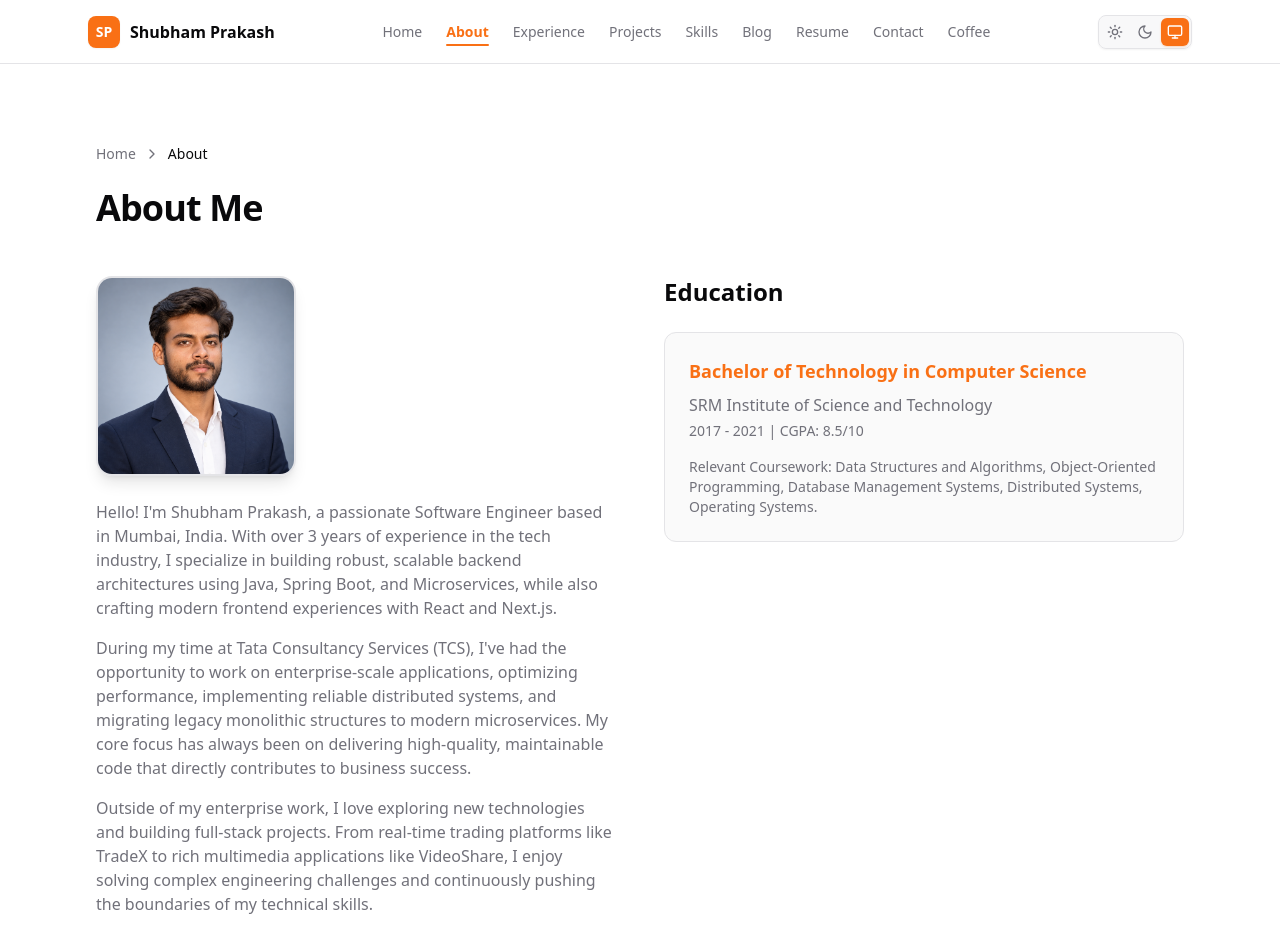
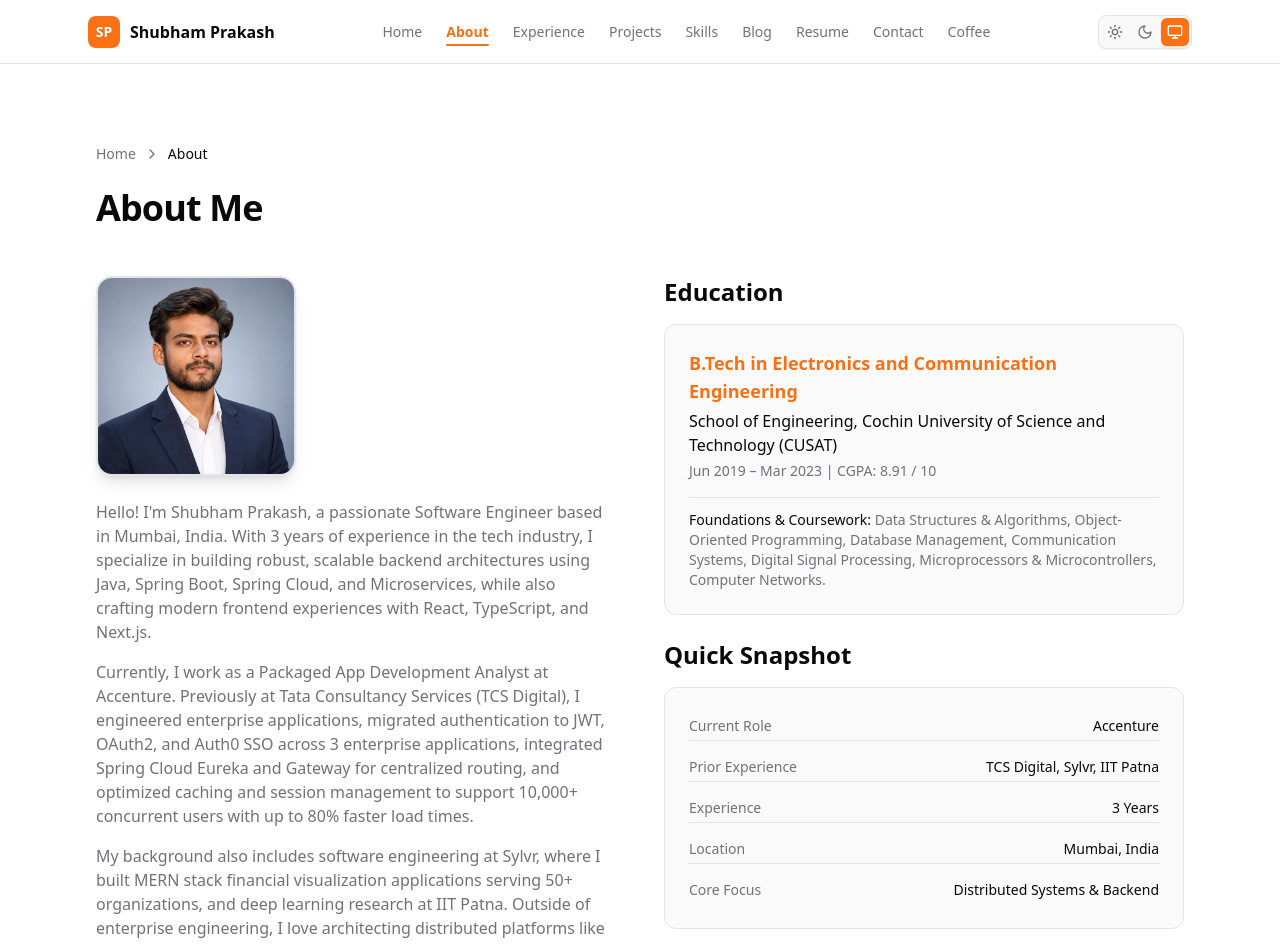
Before and after one commit to shubhamprakash681/portfolio, a Next.js app: page /about in a window 1280 px wide. Shown: the top 944 px of the page. Built offline with nearby package versions, Linux system fonts and the light colour scheme; no server answers.

Commit message:
Update About sections for clarity and accuracy; remove outdated resume file

```diff
--- a/src/app/about/page.tsx
+++ b/src/app/about/page.tsx
@@ -31,33 +31,64 @@ export default function AboutPage() {
           <div className="prose prose-invert max-w-none text-muted-foreground mt-6 space-y-4">
             <p>
               Hello! I&apos;m Shubham Prakash, a passionate Software Engineer based in Mumbai, India.
-              With over 3 years of experience in the tech industry, I specialize in building robust,
-              scalable backend architectures using Java, Spring Boot, and Microservices, while also
-              crafting modern frontend experiences with React and Next.js.
+              With 3 years of experience in the tech industry, I specialize in building robust,
+              scalable backend architectures using Java, Spring Boot, Spring Cloud, and Microservices, while also
+              crafting modern frontend experiences with React, TypeScript, and Next.js.
             </p>
             <p>
-              During my time at Tata Consultancy Services (TCS), I&apos;ve had the opportunity to work on
-              enterprise-scale applications, optimizing performance, implementing reliable distributed systems,
-              and migrating legacy monolithic structures to modern microservices. My core focus has always
-              been on delivering high-quality, maintainable code that directly contributes to business success.
+              Currently, I work as a Packaged App Development Analyst at Accenture. Previously at Tata Consultancy
+              Services (TCS Digital), I engineered enterprise applications, migrated authentication to JWT, OAuth2,
+              and Auth0 SSO across 3 enterprise applications, integrated Spring Cloud Eureka and Gateway for centralized routing,
+              and optimized caching and session management to support 10,000+ concurrent users with up to 80% faster load times.
             </p>
             <p>
-              Outside of my enterprise work, I love exploring new technologies and building full-stack projects.
-              From real-time trading platforms like TradeX to rich multimedia applications like VideoShare,
-              I enjoy solving complex engineering challenges and continuously pushing the boundaries of my technical skills.
+              My background also includes software engineering at Sylvr, where I built MERN stack financial visualization applications
+              serving 50+ organizations, and deep learning research at IIT Patna. Outside of enterprise engineering, I love
+              architecting distributed platforms like TradeX (a realtime paper trading platform with Kafka, WebSockets, and Redis)
+              and VideoShare.
             </p>
           </div>
         </FadeIn>
-        <FadeIn direction="up" delay={0.2}>
-          <h3 className="text-2xl font-bold mb-6 text-foreground">Education</h3>
-          <Card className="p-6">
-            <h4 className="text-lg font-semibold text-primary">Bachelor of Technology in Computer Science</h4>
-            <p className="text-muted-foreground mt-2">SRM Institute of Science and Technology</p>
-            <p className="text-sm text-muted-foreground mt-1">2017 - 2021 | CGPA: 8.5/10</p>
-            <div className="mt-4 text-muted-foreground text-sm">
-              Relevant Coursework: Data Structures and Algorithms, Object-Oriented Programming, Database Management Systems, Distributed Systems, Operating Systems.
-            </div>
-          </Card>
+        <FadeIn direction="up" delay={0.2} className="space-y-6">
+          <div>
+            <h3 className="text-2xl font-bold mb-4 text-foreground">Education</h3>
+            <Card className="p-6">
+              <h4 className="text-lg font-semibold text-primary">B.Tech in Electronics and Communication Engineering</h4>
+              <p className="text-foreground font-medium mt-1">School of Engineering, Cochin University of Science and Technology (CUSAT)</p>
+              <p className="text-sm text-muted-foreground mt-1">Jun 2019 – Mar 2023 | CGPA: 8.91 / 10</p>
+              <div className="mt-4 text-muted-foreground text-sm border-t border-border/60 pt-3">
+                <span className="font-medium text-foreground">Foundations & Coursework:</span> Data Structures & Algorithms, Object-Oriented Programming, Database Management, Communication Systems, Digital Signal Processing, Microprocessors & Microcontrollers, Computer Networks.
+              </div>
+            </Card>
+          </div>
+
+          <div>
+            <h3 className="text-2xl font-bold mb-4 text-foreground">Quick Snapshot</h3>
+            <Card className="p-6">
+              <div className="space-y-3 text-sm">
+                <div className="flex justify-between py-1 border-b border-border/60">
+                  <span className="text-muted-foreground">Current Role</span>
+                  <span className="font-medium text-foreground">Accenture</span>
+                </div>
+                <div className="flex justify-between py-1 border-b border-border/60">
+                  <span className="text-muted-foreground">Prior Experience</span>
+                  <span className="font-medium text-foreground">TCS Digital, Sylvr, IIT Patna</span>
+                </div>
+                <div className="flex justify-between py-1 border-b border-border/60">
+                  <span className="text-muted-foreground">Experience</span>
+                  <span className="font-medium text-foreground">3 Years</span>
+                </div>
+                <div className="flex justify-between py-1 border-b border-border/60">
+                  <span className="text-muted-foreground">Location</span>
+                  <span className="font-medium text-foreground">Mumbai, India</span>
+                </div>
+                <div className="flex justify-between py-1">
+                  <span className="text-muted-foreground">Core Focus</span>
+                  <span className="font-medium text-foreground">Distributed Systems & Backend</span>
+                </div>
+              </div>
+            </Card>
+          </div>
         </FadeIn>
       </div>
     </Container>
--- a/src/app/resume/page.tsx
+++ b/src/app/resume/page.tsx
@@ -44,17 +44,16 @@ export default function ResumePage() {
             </div>
 
             <p className="text-lg text-foreground/80 mb-12 leading-relaxed">
-              Software Engineer with 3+ years of experience specializing in backend architecture, microservices,
-              and distributed systems using Java and Spring Boot. Proficient in building modern full-stack web applications
-              with React and Next.js. Proven track record of scaling enterprise systems, optimizing application performance,
-              and leading technical migrations at Tata Consultancy Services.
+              Software Engineer with 3 years of experience building scalable applications using Java, Spring Boot, Spring Cloud,
+              Microservices, React, and Node.js. Strong in System Design, DSA, REST APIs, distributed systems, authentication,
+              and cloud-native development across Accenture, Tata Consultancy Services (TCS Digital), Sylvr, and IIT Patna.
             </p>
 
             <div className="grid grid-cols-1 sm:grid-cols-2 gap-4">
               <Link href="/experience">
                 <Card hover className="p-6 bg-background border-border/50 group">
                   <h3 className="font-bold text-foreground group-hover:text-primary transition-colors">Professional Experience &rarr;</h3>
-                  <p className="text-sm text-muted-foreground mt-2">View detailed work history at TCS.</p>
+                  <p className="text-sm text-muted-foreground mt-2">View detailed work history across Accenture, TCS Digital, and more.</p>
                 </Card>
               </Link>
 
--- a/src/components/sections/about.tsx
+++ b/src/components/sections/about.tsx
@@ -43,7 +43,7 @@ export function About() {
                 </div>
                 <div className="flex flex-col sm:flex-row sm:justify-between py-2 border-b border-border">
                   <span className="text-muted-foreground">Education</span>
-                  <span className="font-medium text-foreground">B.Tech, CUSAT (8.91/10)</span>
+                  <span className="font-medium text-foreground">B.Tech in ECE, SOE, CUSAT (8.91/10)</span>
                 </div>
                 <div className="flex flex-col sm:flex-row sm:justify-between py-2">
                   <span className="text-muted-foreground">Focus</span>
--- a/src/data/site.ts
+++ b/src/data/site.ts
@@ -6,7 +6,7 @@ export const siteConfig = {
   name: 'Shubham Prakash',
   title: 'Shubham Prakash — Software Engineer',
   description:
-    'Software Engineer with 3+ years of experience building scalable applications using Java, Spring Boot, Microservices, React, and distributed systems. Specializing in backend engineering, cloud-native development, and modern full-stack architecture.',
+    'Software Engineer with 3 years of experience building scalable applications using Java, Spring Boot, Microservices, React, and distributed systems. Specializing in backend engineering, cloud-native development, and modern full-stack architecture.',
   url: siteUrl,
   email: 'shubhamprakash681@gmail.com',
   phone: '6299783192',
@@ -15,7 +15,7 @@ export const siteConfig = {
   linkedin: 'https://linkedin.com/in/shubhamprakash681',
   jobTitle: 'Software Engineer',
   company: 'Accenture',
-  university: 'Cochin University of Science and Technology',
+  university: 'School of Engineering, Cochin University of Science and Technology',
   degree: 'B.Tech in Electronics and Communication Engineering',
   cgpa: '8.91/10',
   yearsExperience: '3+',
```
Also changed, not shown: 1 other file (tests, documents, lock files or other folders).
